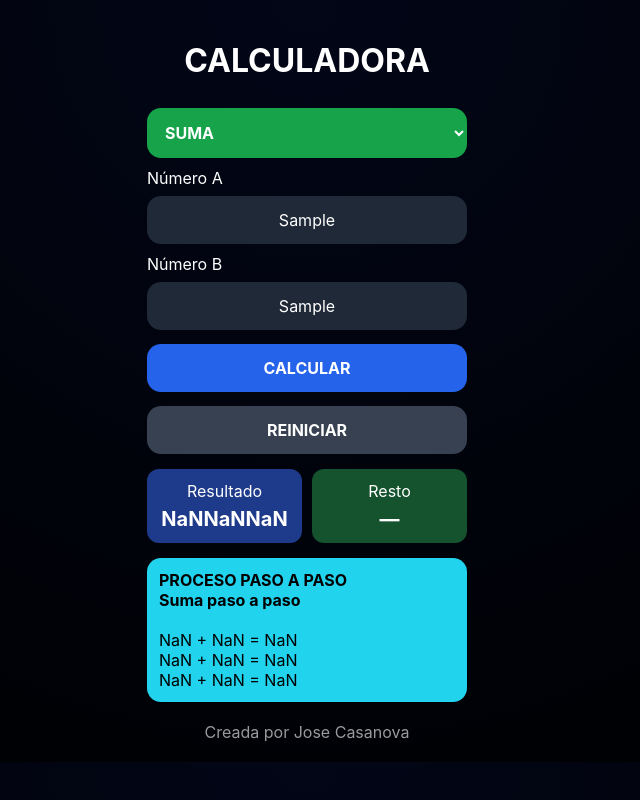
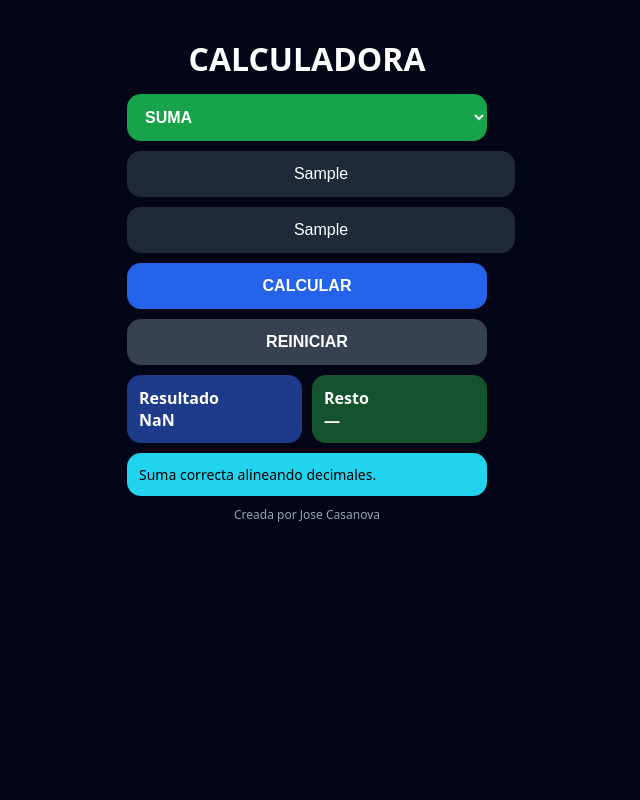
Before and after one commit to casiproencia/calculadora-posicional, a plain HTML site: page index.html in a window 1280 px wide. Both pictures are taken after typing "Sample", "Sample" into the empty fields and a click on the button "CALCULAR". Shown: the whole page, without its empty margins (333-973 px from the left). Drawn offline with Linux system fonts and the light colour scheme.

Commit message:
Actualizar index.html

```diff
--- a/index.html
+++ b/index.html
@@ -5,56 +5,157 @@
 <meta name="viewport" content="width=device-width, initial-scale=1.0">
 <title>Calculadora</title>
 
-<link rel="apple-touch-icon" href="apple-touch-icon.png">
-<meta name="apple-mobile-web-app-capable" content="yes">
-<meta name="apple-mobile-web-app-title" content="Calculadora">
-<meta name="theme-color" content="#020617">
-
-<link rel="stylesheet" href="style.css">
+<style>
+body{
+    margin:0;
+    background:#020617;
+    color:#fff;
+    font-family: system-ui, -apple-system, BlinkMacSystemFont;
+    display:flex;
+    justify-content:center;
+}
+.app{
+    width:360px;
+    padding:16px;
+}
+h1{
+    text-align:center;
+    margin-bottom:14px;
+}
+select,input,button{
+    width:100%;
+    padding:14px;
+    border-radius:14px;
+    border:none;
+    margin-bottom:10px;
+    font-size:16px;
+}
+select{background:#16a34a;color:#fff;font-weight:bold;}
+input{background:#1f2937;color:#fff;text-align:center;}
+button{background:#2563eb;color:#fff;font-weight:bold;}
+.btn-reset{background:#374151;}
+.boxes{
+    display:flex;
+    gap:10px;
+}
+.box{
+    flex:1;
+    padding:12px;
+    border-radius:14px;
+    font-weight:bold;
+}
+.res{background:#1e3a8a;}
+.rest{background:#14532d;}
+.paso{
+    margin-top:10px;
+    background:#22d3ee;
+    color:#000;
+    padding:12px;
+    border-radius:14px;
+    font-size:14px;
+}
+.resultado-num{color:#16a34a;font-weight:bold;}
+.llevada{color:#dc2626;font-weight:bold;}
+footer{text-align:center;margin-top:10px;font-size:12px;color:#94a3b8;}
+</style>
 </head>
 
 <body>
-
 <div class="app">
 
 <h1>CALCULADORA</h1>
 
-<select id="operacion">
-    <option value="SUMA">SUMA</option>
-    <option value="RESTA">RESTA</option>
-    <option value="MULTIPLICACION">MULTIPLICACIÓN</option>
-    <option value="DIVISION">DIVISIÓN</option>
+<select id="op">
+    <option>SUMA</option>
+    <option>RESTA</option>
+    <option>MULTIPLICACIÓN</option>
+    <option>DIVISIÓN</option>
 </select>
 
-<label>Número A</label>
-<input id="numA" inputmode="decimal" placeholder="Ej: 5000,50">
-
-<label>Número B</label>
-<input id="numB" inputmode="decimal" placeholder="Ej: 10000,40">
+<input id="a" type="text" inputmode="decimal" placeholder="Número A">
+<input id="b" type="text" inputmode="decimal" placeholder="Número B">
 
 <button onclick="calcular()">CALCULAR</button>
-<button class="reset" onclick="resetear()">REINICIAR</button>
+<button class="btn-reset" onclick="resetear()">REINICIAR</button>
 
-<div class="resultados">
-    <div class="box azul">
-        <span>Resultado</span>
-        <div id="resultado">—</div>
-    </div>
-    <div class="box verde">
-        <span>Resto</span>
-        <div id="resto">—</div>
-    </div>
+<div class="boxes">
+    <div class="box res">Resultado<br><span id="res">—</span></div>
+    <div class="box rest">Resto<br><span id="resto">—</span></div>
 </div>
 
-<div class="proceso">
-    <strong>PROCESO PASO A PASO</strong>
-    <div id="proceso">—</div>
-</div>
+<div class="paso" id="paso">PROCESO PASO A PASO</div>
 
 <footer>Creada por Jose Casanova</footer>
 
 </div>
 
-<script src="script.js"></script>
+<script>
+function parseNum(v){
+    return v.replace(',','.').trim();
+}
+function contarDec(v){
+    return v.includes('.') ? v.split('.')[1].length : 0;
+}
+function calcular(){
+    const op=document.getElementById('op').value;
+    let a=parseNum(document.getElementById('a').value);
+    let b=parseNum(document.getElementById('b').value);
+
+    if(a===''||b===''){return;}
+
+    const da=contarDec(a);
+    const db=contarDec(b);
+
+    const fa=Math.pow(10,da);
+    const fb=Math.pow(10,db);
+
+    const Ai=Math.round(parseFloat(a)*fa);
+    const Bi=Math.round(parseFloat(b)*fb);
+
+    let res=0,rest='—',txt='';
+
+    if(op==='SUMA'){
+        res=(Ai*fb + Bi*fa)/(fa*fb);
+        txt='Suma correcta alineando decimales.';
+    }
+
+    if(op==='RESTA'){
+        res=(Ai*fb - Bi*fa)/(fa*fb);
+        txt='Resta directa con decimales alineados.';
+    }
+
+    if(op==='MULTIPLICACIÓN'){
+        res=(Ai*Bi)/(fa*fb);
+        txt='Multiplicación posicional correcta.';
+    }
+
+    if(op==='DIVISIÓN'){
+        res=(Ai/Bi);
+        rest=Ai % Bi;
+        txt='División con colocación correcta de la coma.';
+    }
+
+    const decFinal = (op==='MULTIPLICACIÓN') ? da+db :
+                     (op==='SUMA'||op==='RESTA') ? Math.max(da,db) :
+                     da;
+
+    document.getElementById('res').textContent =
+        Number(res).toFixed(decFinal).replace('.',',');
+
+    document.getElementById('resto').textContent =
+        (op==='DIVISIÓN') ? rest : '—';
+
+    document.getElementById('paso').innerHTML = txt;
+}
+
+function resetear(){
+    document.getElementById('a').value='';
+    document.getElementById('b').value='';
+    document.getElementById('res').textContent='—';
+    document.getElementById('resto').textContent='—';
+    document.getElementById('paso').textContent='PROCESO PASO A PASO';
+}
+</script>
+
 </body>
 </html>
```
